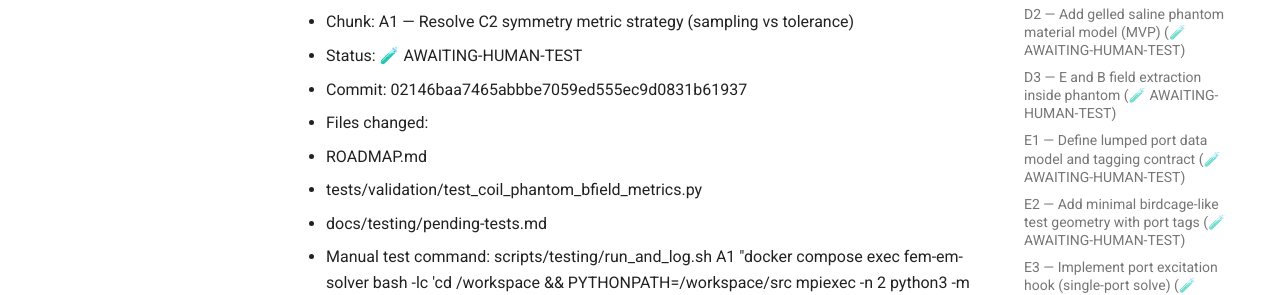
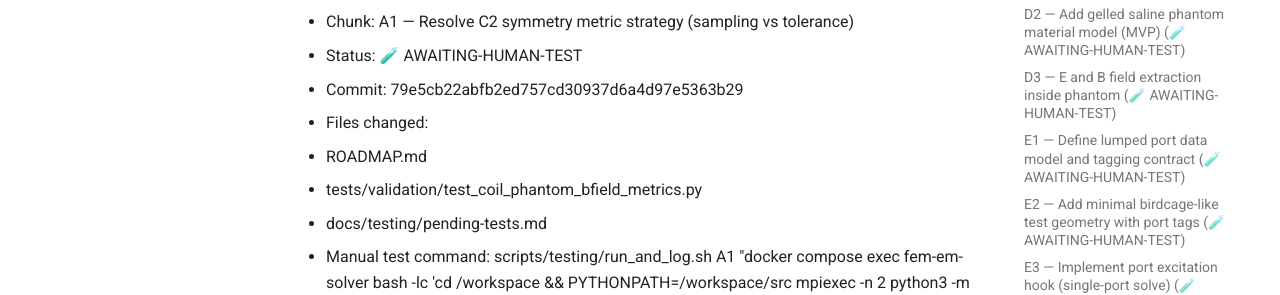
Before and after one commit to awarru/fem-em-solver, an MkDocs documentation site: the page built from docs/testing/pending-tests.md, in a window 1280 px wide and 900 px high, scrolled down 8282 px. Shown: the part 266-561 px from the top of the window. Built offline with MkDocs 1.6.1 and Material for MkDocs 9.7.7, drawn with Linux system fonts in a browser that asks for light colours; comment, search, counter and statistics services are not loaded.

Commit message:
docs: update A1 commit hash after rebase

```diff
--- a/docs/testing/pending-tests.md
+++ b/docs/testing/pending-tests.md
@@ -253,7 +253,7 @@ Optional helpers:
 
 - Chunk: A1 — Resolve C2 symmetry metric strategy (sampling vs tolerance)
 - Status: 🧪 AWAITING-HUMAN-TEST
-- Commit: 02146baa7465abbbe7059ed555ec9d0831b61937
+- Commit: 79e5cb22abfb2ed757cd30937d6a4d97e5363b29
 - Files changed:
   - ROADMAP.md
   - tests/validation/test_coil_phantom_bfield_metrics.py
```
